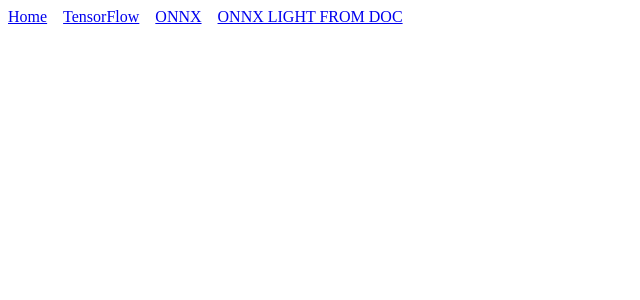
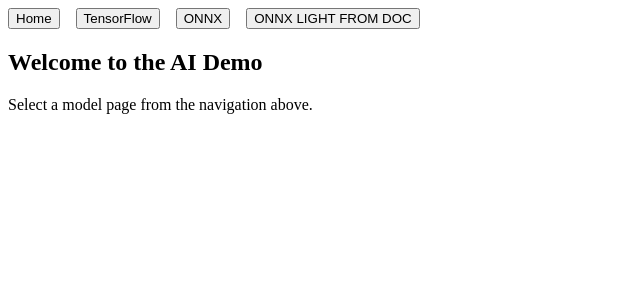
Before and after one commit to dmitriywolf/test-onnnx, a React (Vite) app: page / in a window 1280 px wide. Shown: the top 300 px of the page, without its empty margins (0-640 px from the left). Built offline with nearby package versions, Linux system fonts and the light colour scheme.

Commit message:
added tabs

```diff
--- a/src/App.jsx
+++ b/src/App.jsx
@@ -1,25 +1,39 @@
-import { Routes, Route, Link } from "react-router-dom";
+import { useState } from "react";
 import Home from "./pages/Home";
 import TensorPage from "./pages/TensorPage";
 import OnnxPage from "./pages/OnnxPage";
 import OnnxLightPage from "./pages/OnnxLightPage";
 
 function App() {
+  const [activeTab, setActiveTab] = useState("home");
+
+  const renderTab = () => {
+    switch (activeTab) {
+      case "home":
+        return <Home />;
+      case "tensor":
+        return <TensorPage />;
+      case "onnx":
+        return <OnnxPage />;
+      case "onnx-light":
+        return <OnnxLightPage />;
+      default:
+        return <Home />;
+    }
+  };
+
   return (
     <div>
       <nav style={{ display: "flex", gap: "1rem", marginBottom: "1rem" }}>
-        <Link to="/">Home</Link>
-        <Link to="/tensor">TensorFlow</Link>
-        <Link to="/onnx">ONNX</Link>
-        <Link to="/onnx-light">ONNX LIGHT FROM DOC</Link>
+        <button onClick={() => setActiveTab("home")}>Home</button>
+        <button onClick={() => setActiveTab("tensor")}>TensorFlow</button>
+        <button onClick={() => setActiveTab("onnx")}>ONNX</button>
+        <button onClick={() => setActiveTab("onnx-light")}>
+          ONNX LIGHT FROM DOC
+        </button>
       </nav>
 
-      <Routes>
-        <Route path="/test-onnnx/" element={<Home />} />
-        <Route path="/test-onnnx/tensor" element={<TensorPage />} />
-        <Route path="/test-onnnx/onnx" element={<OnnxPage />} />
-        <Route path="/test-onnnx/onnx-light" element={<OnnxLightPage />} />
-      </Routes>
+      <div>{renderTab()}</div>
     </div>
   );
 }
--- a/src/pages/TensorPage.jsx
+++ b/src/pages/TensorPage.jsx
@@ -81,6 +81,8 @@ export default function TensorPage() {
       if (animationFrameRef.current) {
         cancelAnimationFrame(animationFrameRef.current);
       }
+
+      modelRef.current.net.dispose();
       modelRef.current = null;
     };
   }, []);
```
